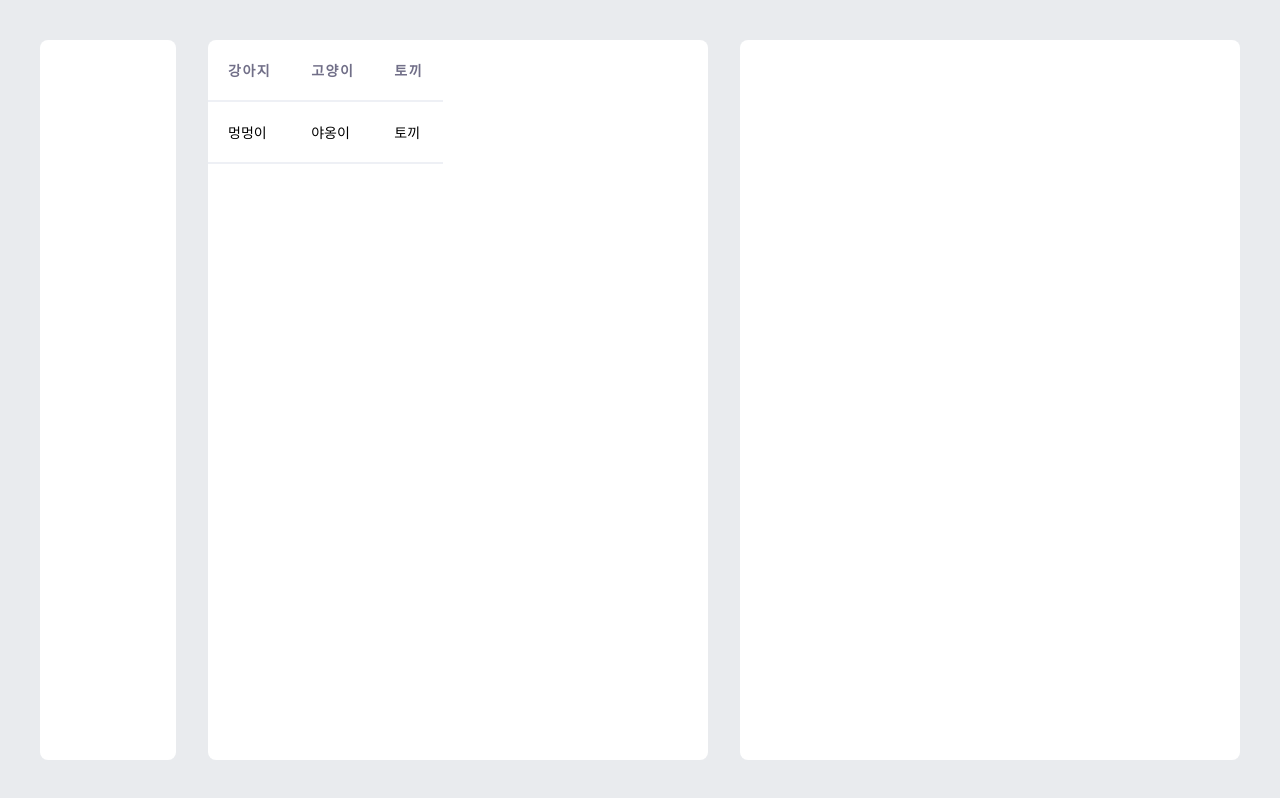
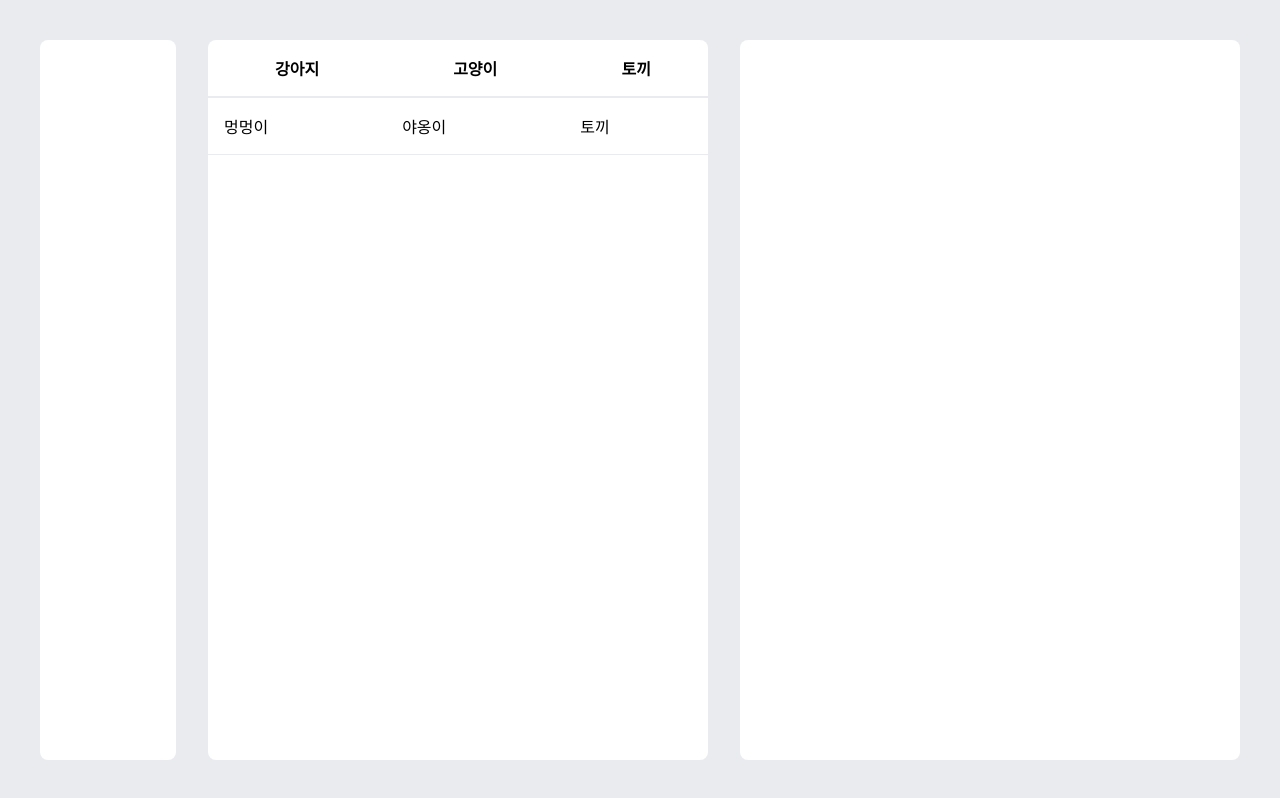
Before and after one commit to jyangca/markdown-table, a Next.js app: page / in a window 1280 px wide. Built offline with nearby package versions, Linux system fonts and the light colour scheme.

Commit message:
UPDATE: TableForm style

```diff
--- a/src/components/TableForm/TableForm.style.ts
+++ b/src/components/TableForm/TableForm.style.ts
@@ -9,6 +9,7 @@ export const TableAreaContainer = styled.div`
 `;
 
 export const Table = styled.table`
+  width: 100%;
   border-collapse: collapse;
 `;
 
@@ -16,14 +17,12 @@ type StyledCellProps = {
   dragOver: boolean;
 };
 export const Cell = styled.td<StyledCellProps>`
-  font-size: 14px;
-  text-align: left;
   text-transform: capitalize;
   vertical-align: center;
-  padding: 20px;
-  border-bottom: 2px solid #eef0f5;
-  text-transform: lowercase;
-  border-left: ${({ dragOver }) => dragOver && '5px solid red'};
+  padding: 1rem;
+  border-bottom: 1px solid ${({ theme }) => theme.color.systemE};
+  border-left: ${({ dragOver, theme }) =>
+    dragOver && `1px dashed ${theme.color.systemA}`};
 `;
 
 type StyledThProps = {
@@ -31,15 +30,29 @@ type StyledThProps = {
 };
 export const StyledTh = styled.th<StyledThProps>`
   white-space: nowrap;
-  color: #716f88;
+  color: ${({ theme }) => theme.color.system9}
   letter-spacing: 1.5px;
   font-weight: 600;
-  font-size: 14px;
-  text-align: left;
+  font-size: 16px;
   text-transform: capitalize;
   vertical-align: middle;
-  padding: 20px;
-  border-bottom: 2px solid #eef0f5;
+  padding: 1rem 0;
+  margin: 1rem;
+  border-bottom: 2px solid ${({ theme }) => theme.color.systemE};
   text-transform: uppercase;
-  border-left: ${({ dragOver }) => dragOver && '5px solid red'};
+  border-radius: 8px;
+  border-left: ${({ dragOver, theme }) =>
+    dragOver && `1px dashed ${theme.color.systemA}`};
+
+  &:hover {
+    background-color: ${({ theme }) => theme.color.systemHover};
+  }
 `;
+
+export const StyledTr = styled.tr`
+  border-radius: 8px;
+
+  &:hover {
+    background-color: ${({ theme }) => theme.color.systemHover};
+  }
+`;
```
